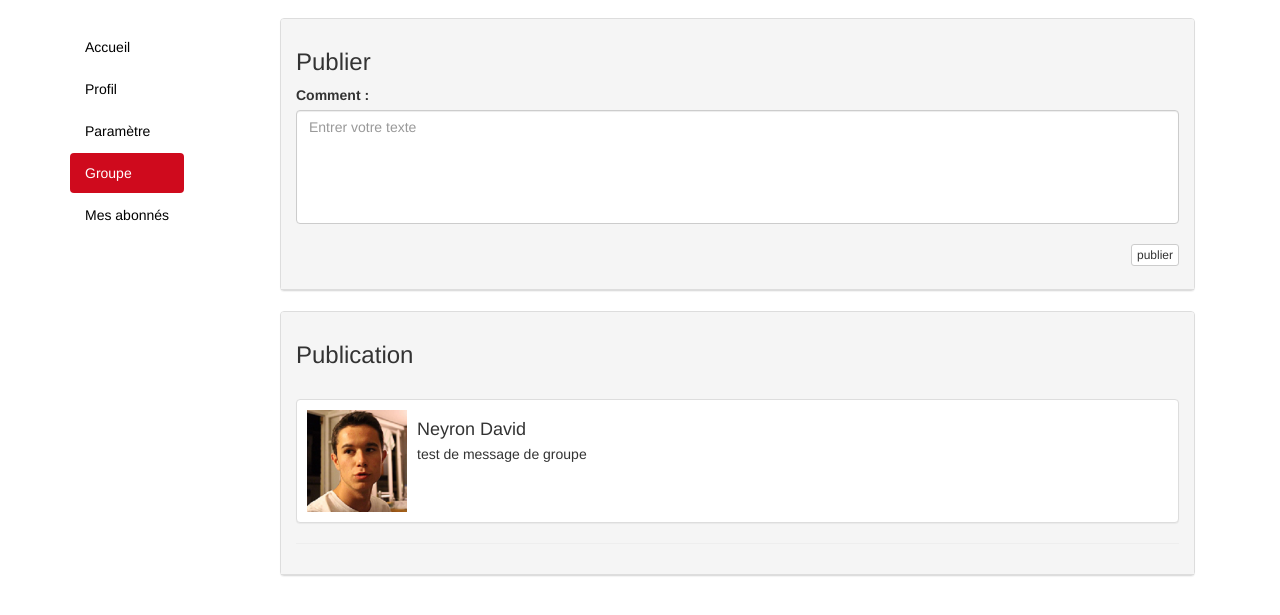
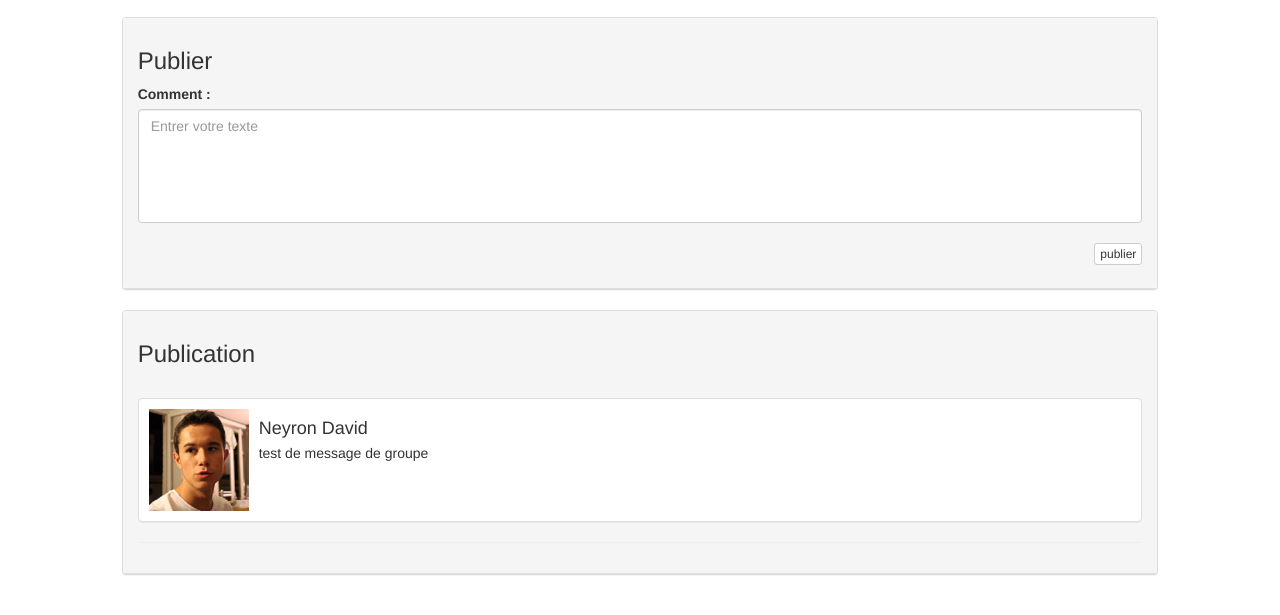
Before and after one commit to jiroco/projet_web, a PHP site: page /groupe.php?Idgroupe=1 in a window 1280 px wide. Shown: the part 53-668 px from the top of the page. Run offline with PHP 8.4, Linux system fonts and the light colour scheme; a user stored in the database is signed in; data comes from the database, SQL or seed files in the repository; some libraries are stand-ins or nearby versions.

Commit message:
Liste des groupes

```diff
--- a/bootstrap/css/navBar.css
+++ b/bootstrap/css/navBar.css
@@ -115,3 +115,8 @@ footer {
 
 
 }
+
+
+.couleur_groupe_focus:hover{
+  background-color: #CF0A1D;
+}
--- a/groupe.php
+++ b/groupe.php
@@ -8,23 +8,10 @@ $_SESSION["IDGROUPE"]=$_GET["Idgroupe"];
 
 
 
-	<div class="container">
+	<div class="container col-md-10 col-md-offset-1">
 	  <div class="row ">
 
-			<nav class="col-md-2 sidebar-offcanvas " > <!--nav vertical début -->
-
-		      <ul class="nav nav-pills-changer nav-stacked "  data-spy="affix">
-		        <li><a  href="accueil_connecte.php">Accueil</a></li>
-		        <li><a href="profil.php">Profil</a></li>
-		        <li><a href="parametre.php" >Paramètre</a></li>
-		        <li class="active"><a href="htmlgroupe.php">Groupe</a></li>
-		        <li><a href="abonne.php">Mes abonnés</a></li>
-
-		      </ul>
-		    </nav> <!--nav vertical fin -->
-
-
-			<div class="col-md-10 col-md-offset-2" > <!--colonne 10 debut -->
+			<div > <!--colonne 10 debut -->
 
 		      <div class="tab-content"> <!--tab content début -->
 
--- a/include/connexiondb.php
+++ b/include/connexiondb.php
@@ -1,4 +1,4 @@
 <?php
-$DBcon = new PDO('mysql:host=localhost;dbname=insatwitter;charset=utf8','root','');
+$DBcon = new PDO('mysql:host=localhost;dbname=insatwitter;charset=utf8','root','root');
 
 ?>
```
Also changed, not shown: htmlgroupe.php (+5 -3 lines), include/mes_groupes.php (+25 -7 lines).
